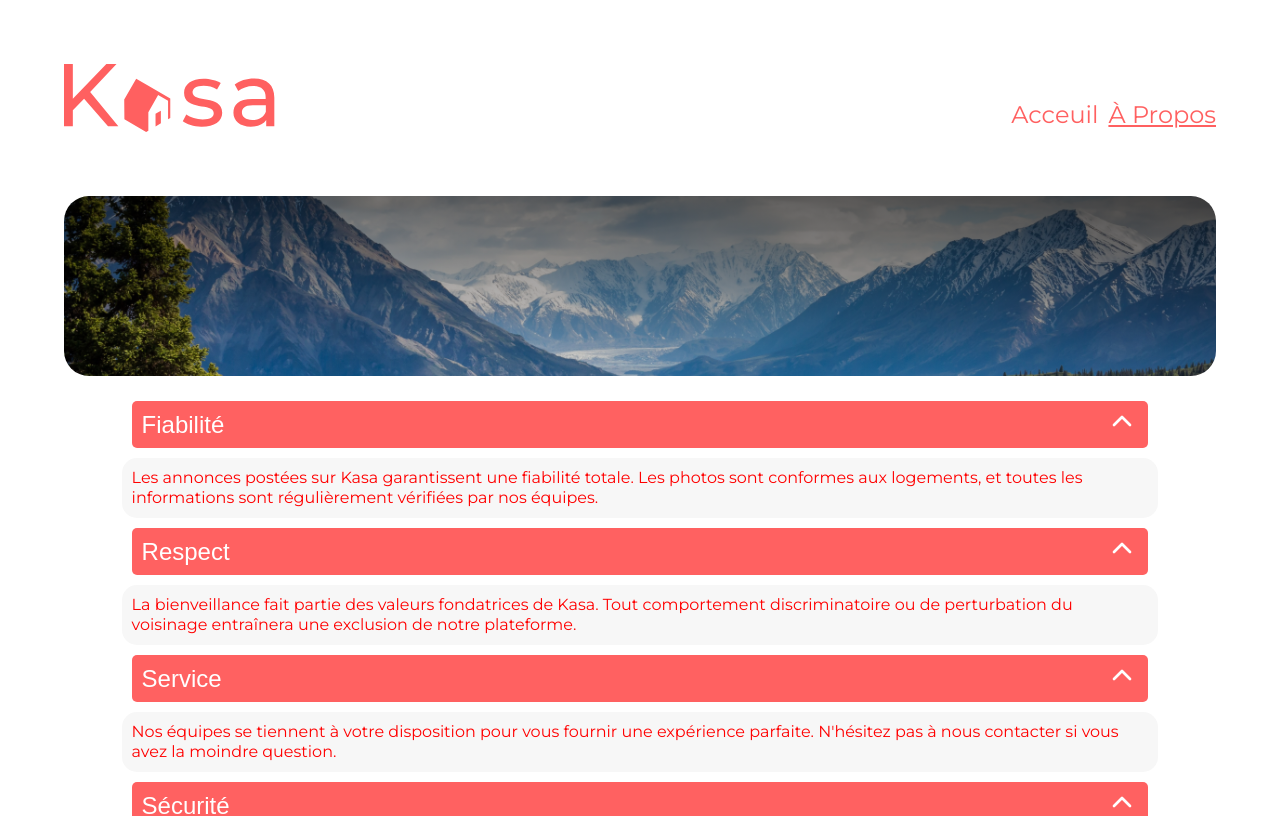
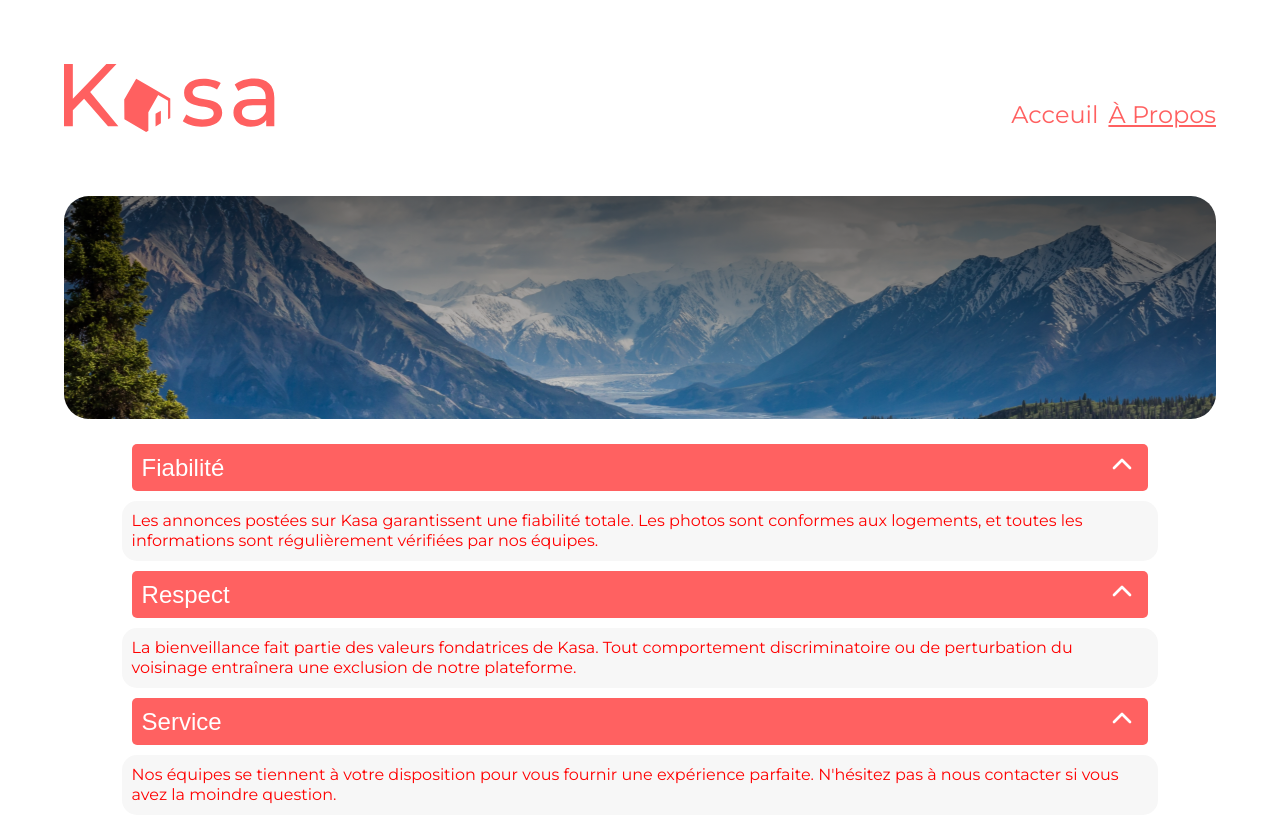
Before and after one commit to maax6/P7-kasa, a React (Create React App) app: page /About in a window 1280 px wide. Shown: the top 816 px of the page. Built offline with nearby package versions, Linux system fonts and the light colour scheme.

Commit message:
fix banner img
add ternary condition to change imgUrl on ABOUT

```diff
--- a/src/components/Banner/_banner.scss
+++ b/src/components/Banner/_banner.scss
@@ -1,9 +1,9 @@
 .banner {
-
 	display: flex; flex-direction: column; align-items: center; justify-content: center;
 	height: 111px;
 	border-radius: 10px;
 	background-position: 60%;
+	object-position: 0px 0px;
 	font-size: 24px;
 	background-size: cover;
 	width: 100%;
--- a/src/components/Banner/index.jsx
+++ b/src/components/Banner/index.jsx
@@ -1,11 +1,12 @@
 import React from 'react';
 
-function Banner({ title, imageUrl }) {
+function Banner({ title, imageUrl, height }) {
   return (
     <div className="banner"
-		 style={{
-		 backgroundImage: `linear-gradient(5deg, rgba(0,0,0,0) 0%, rgba(0,0,0,0.7)),url(${imageUrl})`
-		 }}>
+		  style={{
+        backgroundImage: `linear-gradient(5deg, rgba(0,0,0,0) 0%, rgba(0,0,0,0.7)),url(${imageUrl})`,
+        height: height
+		  }}>
       <h1 className="banner__text">{title}</h1>
     </div>
   );
--- a/src/components/Carousel/_carousel.scss
+++ b/src/components/Carousel/_carousel.scss
@@ -3,7 +3,7 @@
 	width: 100%;
 	height: 300px;
 	overflow: hidden;
-
+	border-radius: 10px;
 	img {
 	  width: 100%;
 	  height: 100%;
@@ -13,6 +13,7 @@
 	.carousel__arrow {
 	  position: absolute;
 	  top: 50%;
+	  font-weight:bold;
 	  transform: translateY(-50%);
 	  font-size: 2em;
 	  color: white;
--- a/src/components/Carousel/index.jsx
+++ b/src/components/Carousel/index.jsx
@@ -1,4 +1,6 @@
 import { useState, useEffect } from 'react';
+import { FiChevronRight } from 'react-icons/fi';
+import { FiChevronLeft } from 'react-icons/fi';
 
 export default function Carousel({ pictures }) {
   const [currentIndex, setCurrentIndex] = useState(0);
@@ -21,11 +23,11 @@ export default function Carousel({ pictures }) {
   return (
     <div className="carousel">
       <button className="carousel__arrow carousel__arrow--prev" onClick={goToPrev}>
-        &lt;
+      <FiChevronLeft />
       </button>
       <img src={pictures[currentIndex]} alt={"photo"+(currentIndex)} />
       <button className="carousel__arrow carousel__arrow--next" onClick={goToNext}>
-        &gt;
+      <FiChevronRight />
       </button>
     </div>
   );
--- a/src/pages/About/_about.scss
+++ b/src/pages/About/_about.scss
@@ -8,3 +8,14 @@
 .dropdowns{
 	margin: 0 5%;
 }
+.banner{
+
+	@include media-query(small) {
+	}
+
+	@include media-query(medium) {
+	}
+
+	@include media-query(large) {
+	}
+}
--- a/src/pages/About/index.jsx
+++ b/src/pages/About/index.jsx
@@ -2,10 +2,12 @@ import Dropdown from '../../components/Dropdown'
 import kasaValues from "./aboutData.json"
 import Banner from '../../components/Banner'
 import image from "./about-banner.png"
+import imageSmall from "./about-banner-small.png"
  function About() {
+	const imageSwitch = window.innerWidth > 600 ? image : imageSmall;
    return (
 	<div className='about'>
-		<Banner title="" imageUrl={image} />
+		<Banner title="" imageUrl={imageSwitch} height="223px" />
 		<div className='dropdowns'>
 			{kasaValues.map((kasaValue) =>
 			<Dropdown key={kasaValue.id} title={kasaValue.title} description={kasaValue.description} />
```
Also changed, not shown: src/pages/About/about-banner-small.png (added).
